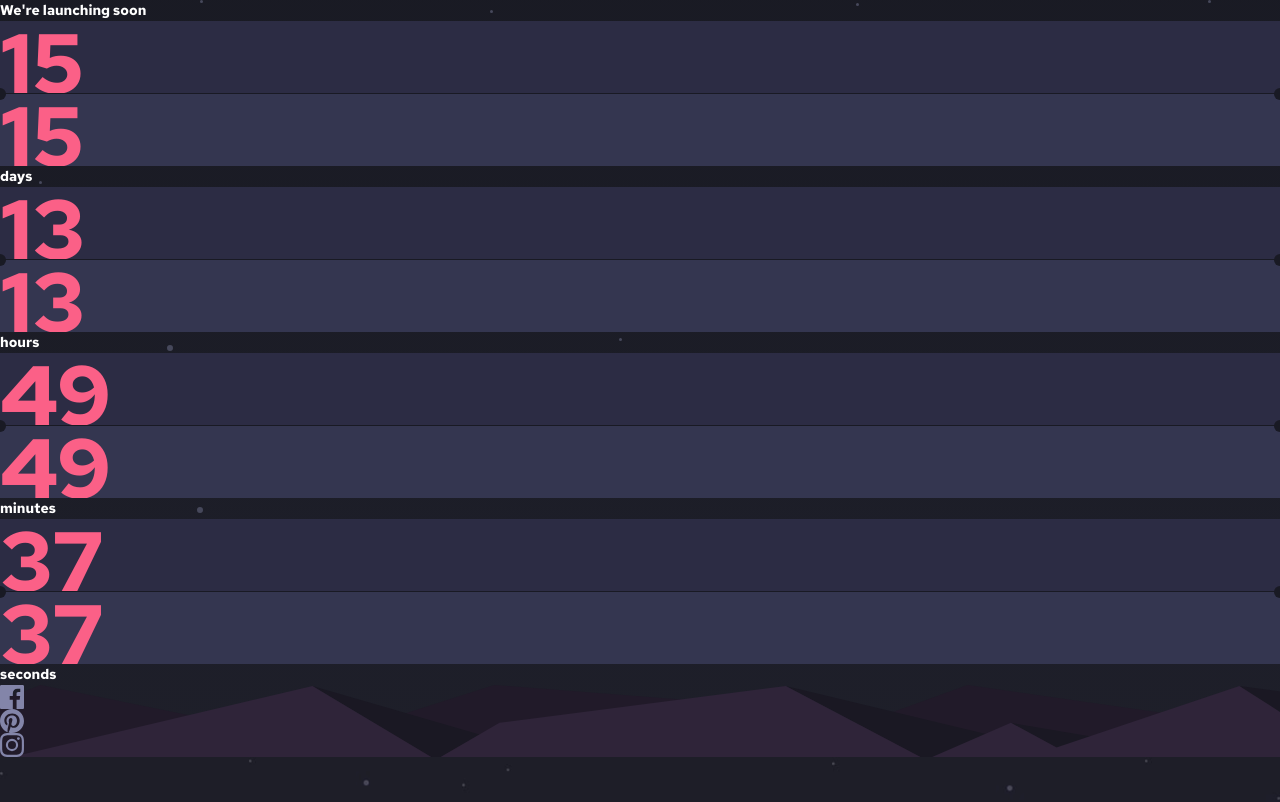
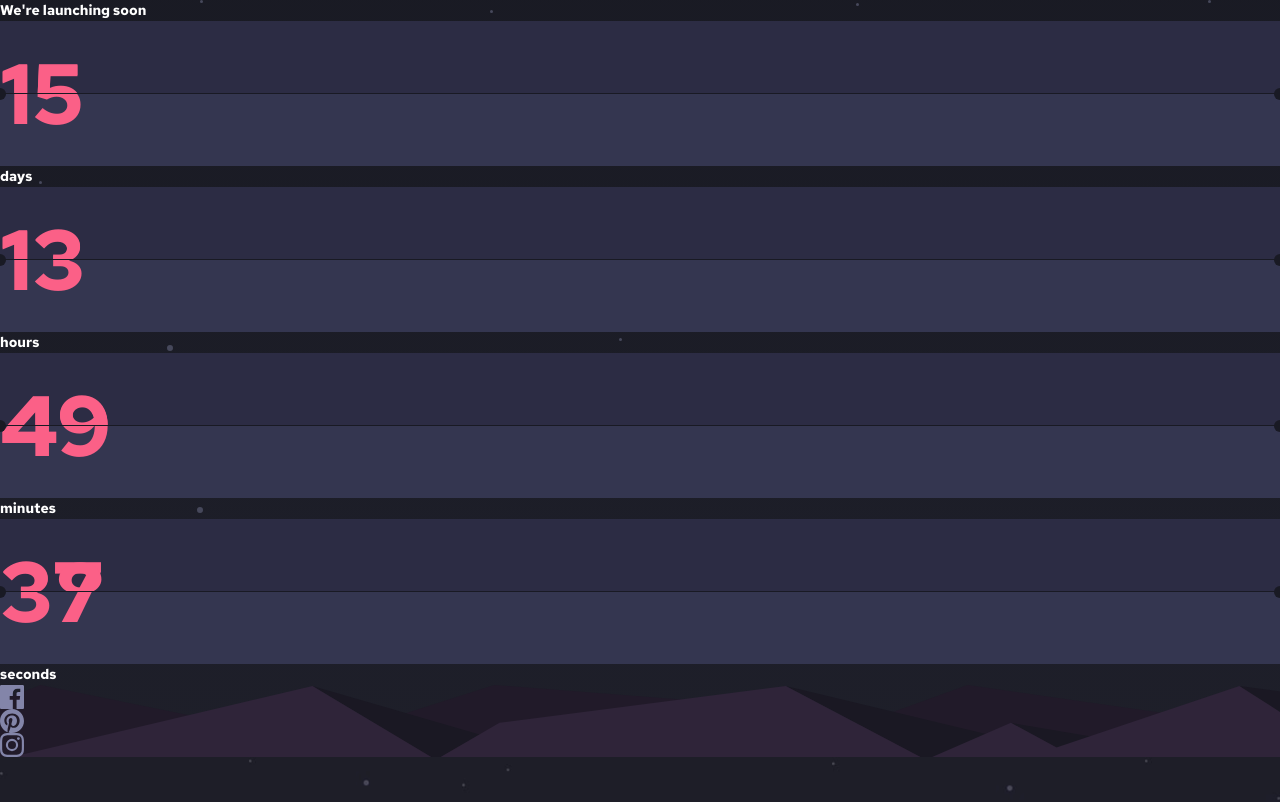
Before and after one commit to notkshitijsingh/launch-countdown-timer, a React (Vite) app: page / in a window 1280 px wide. Shown: the top 802 px of the page. Built offline with nearby package versions, Linux system fonts and the light colour scheme.

Commit message:
add animation

```diff
--- a/src/components/CountdownSection.jsx
+++ b/src/components/CountdownSection.jsx
@@ -24,20 +24,48 @@ export default function CountdownSection() {
   );
 }
 function CountdownCard({ value, unit }) {
+  const [isAnimating, setIsAnimating] = useState(true);
+
+  useEffect(() => {
+    setIsAnimating(true);
+    setTimeout(() => setIsAnimating(false), 1000 - 50);
+  }, [value]);
+
   return (
     <div className="flex flex-col gap-4 md:gap-8 text-center">
       <div className="card grid place-content-center rounded md:rounded-lg pb-3">
-        {/* <div className="front-card">{value}</div> */}
-        <div className="card-top rounded md:rounded-lg">
-          <div className="absolute inset-0 top-auto translate-y-1/2">
-            {value}
+        <div className="ctn-card-top rounded md:rounded-lg">
+          <div className="w-full h-full overflow-hidden rounded md:rounded-lg">
+            <div className="card-top-content">{value}</div>
           </div>
+          {isAnimating && (
+            <div
+              className={`card-top -mt-[72px] rounded md:rounded-lg ${
+                isAnimating ? "animate-card-top" : ""
+              }`}
+            >
+              <div className="card-top-content">{value + 1}</div>
+            </div>
+          )}
         </div>
+
         <div className="separation"></div>
-        <div className="card-bottom rounded md:rounded-lg">
-          <div className="absolute inset-0 bottom-auto -translate-y-1/2 leading-none">
-            {value}
+
+        <div className="ctn-card-bottom rounded md:rounded-lg">
+          <div className="relative w-full h-full overflow-hidden rounded md:rounded-lg">
+            <div className="card-bottom-content">
+              {isAnimating ? value + 1 : value}
+            </div>
           </div>
+          {isAnimating && (
+            <div
+              className={`card-bottom -mt-[72px] rounded md:rounded-lg ${
+                isAnimating ? "animate-card-bottom" : ""
+              }`}
+            >
+              <div className="card-bottom-content">{value}</div>
+            </div>
+          )}
         </div>
       </div>
       <p className="text-xs md:text-xl tracking-[0.2em] text-[var(--color-primary)] uppercase">
--- a/src/index.css
+++ b/src/index.css
@@ -52,27 +52,123 @@ footer {
 
 .card {
   position: relative;
-  overflow: hidden;
   display: flex;
   flex-direction: column;
   color: var(--color-secondary);
   background: var(--color-very-dark-blue-most);
 }
 
-.card-top,
-.card-bottom {
+.ctn-card-top,
+.ctn-card-bottom {
   @apply text-4xl md:text-8xl;
   position: relative;
-  overflow: hidden;
   height: 72px;
+  perspective: 500px;
 }
 
-.card-top {
+.ctn-card-top {
   background-color: hsl(240 21 22);
 }
 
+.ctn-card-bottom {
+  background-color: var(--color-dark-desaturated-blue);
+}
+
+.card-top,
 .card-bottom {
+  position: relative;
+  overflow: hidden;
+  height: 100%;
+  background-color: hsl(240 21 22);
+}
+
+.card-top-content,
+.card-bottom-content {
+  position: absolute;
+  inset: 0;
+  line-height: 1;
+}
+
+.card-top-content {
+  top: auto;
+  translate: 0 50%;
+}
+
+.card-bottom-content {
+  bottom: auto;
+  translate: 0 -50%;
+}
+
+.card-animated-top,
+.card-animated-bottom {
+  z-index: 5;
+  position: relative;
+  overflow: hidden;
+  inset: 0;
+  height: 100%;
+}
+
+.animate-card-top,
+.animate-card-bottom {
+  opacity: 0;
+  animation-duration: 0.4s;
+  animation-timing-function: linear;
+}
+
+.animate-card-top {
+  opacity: 0;
+  transform-origin: bottom;
+  /* transform: rotate3d(-1, 0, 0, 90deg); */
+  background-color: hsl(240 21 22);
+  animation-name: animateCardTop;
+}
+
+.animate-card-bottom {
+  transform-origin: top;
+  /* transform: rotate3d(1, 0, 0, 90deg); */
   background-color: var(--color-dark-desaturated-blue);
+  animation-name: animateCardBottom;
+  opacity: 1;
+}
+
+@keyframes animateCardTop {
+  from {
+    opacity: 1;
+    transform: rotate3d(1, 0, 0, 0deg);
+  }
+
+  49% {
+    opacity: 1;
+    transform: rotate3d(-1, 0, 0, 90deg);
+  }
+
+  50% {
+    opacity: 0;
+  }
+
+  to {
+    opacity: 0;
+  }
+}
+
+@keyframes animateCardBottom {
+  from {
+    opacity: 0;
+  }
+
+  49% {
+    opacity: 0;
+  }
+
+  50% {
+    opacity: 1;
+    transform: rotate3d(1, 0, 0, 90deg);
+  }
+
+  to {
+    opacity: 1;
+    transform: rotate3d(1, 0, 0, 0deg);
+  }
 }
 
 .separation {
@@ -82,6 +178,7 @@ footer {
   height: 1px;
   display: flex;
   align-items: center;
+  background-color: var(--color-very-dark-blue-most);
 }
 
 .separation::before,
```
